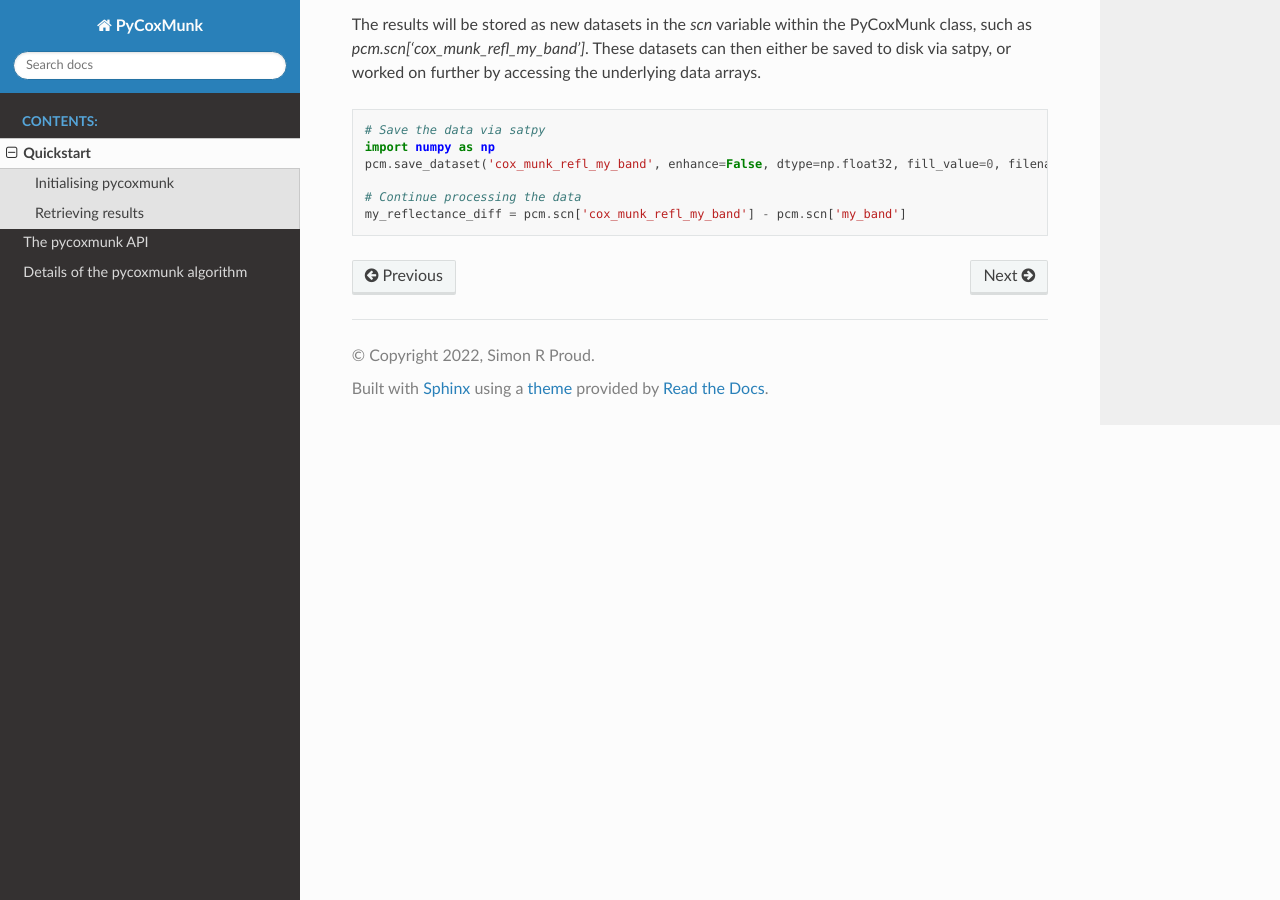
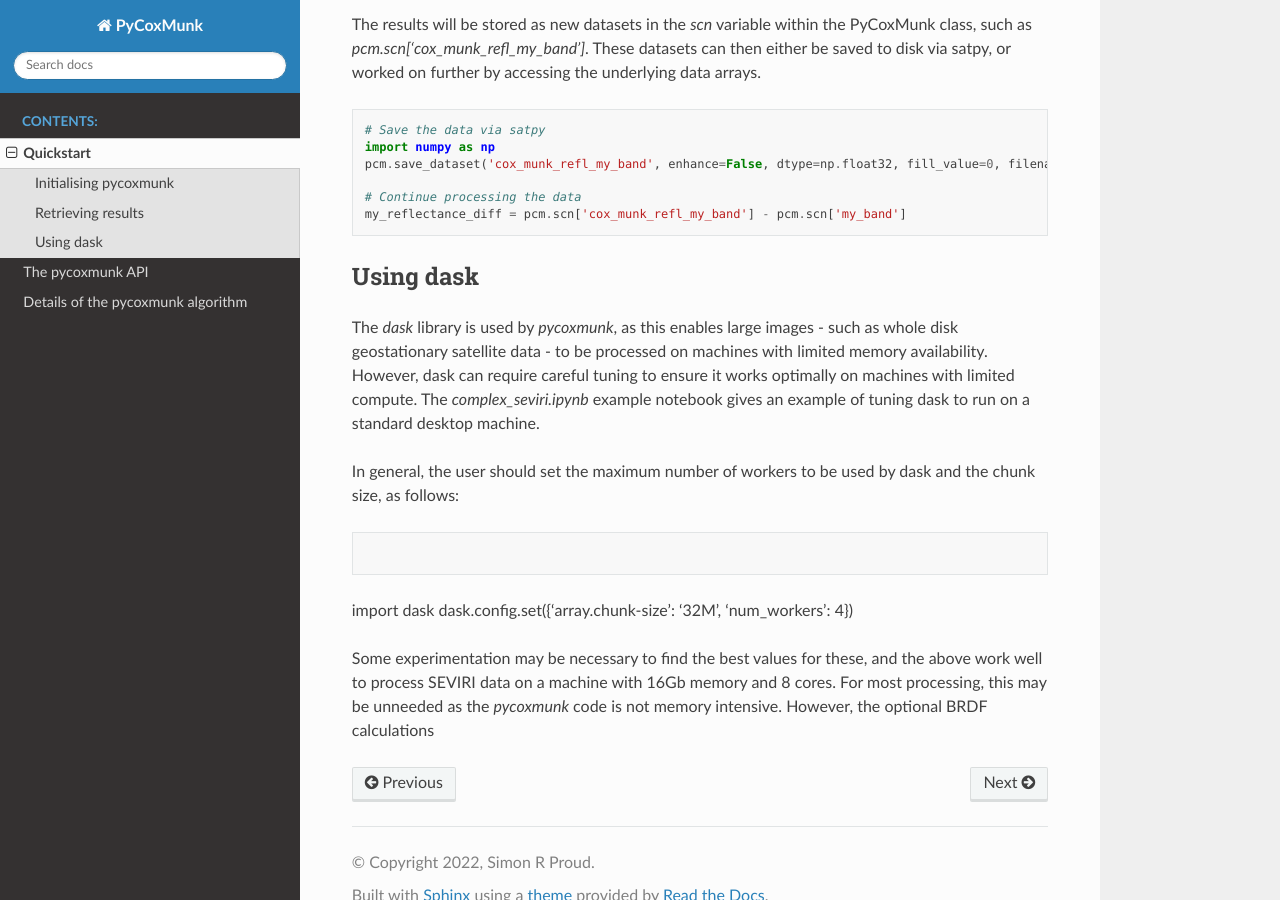
Before and after one commit to simonrp84/PyCoxMunk, a Sphinx documentation site: the page built from docs/quickstart.rst, in a window 1280 px wide and 900 px high, scrolled down 1666 px. Built offline with Sphinx 7.4.7 and the Read the Docs theme 2.0.0, drawn with Linux system fonts in a browser that asks for light colours.

Commit message:
Refactor a bit.

```diff
--- a/docs/quickstart.rst
+++ b/docs/quickstart.rst
@@ -95,3 +95,21 @@ accessing the underlying data arrays.
 
     # Continue processing the data
     my_reflectance_diff = pcm.scn['cox_munk_refl_my_band'] - pcm.scn['my_band']
+
+Using dask
+==========
+
+The `dask` library is used by `pycoxmunk`, as this enables large images - such as whole disk geostationary satellite
+data - to be processed on machines with limited memory availability. However, dask can require careful tuning to ensure
+it works optimally on machines with limited compute. The `complex_seviri.ipynb` example notebook gives an example of
+tuning dask to run on a standard desktop machine.
+
+In general, the user should set the maximum number of workers to be used by dask and the chunk size, as follows:
+
+.. code-block:: python
+import dask
+dask.config.set({'array.chunk-size': '32M', 'num_workers': 4})
+
+Some experimentation may be necessary to find the best values for these, and the above work well to process SEVIRI data
+on a machine with 16Gb memory and 8 cores. For most processing, this may be unneeded as the `pycoxmunk` code is not
+memory intensive. However, the optional BRDF calculations
```
Also changed, not shown: 4 other files.
